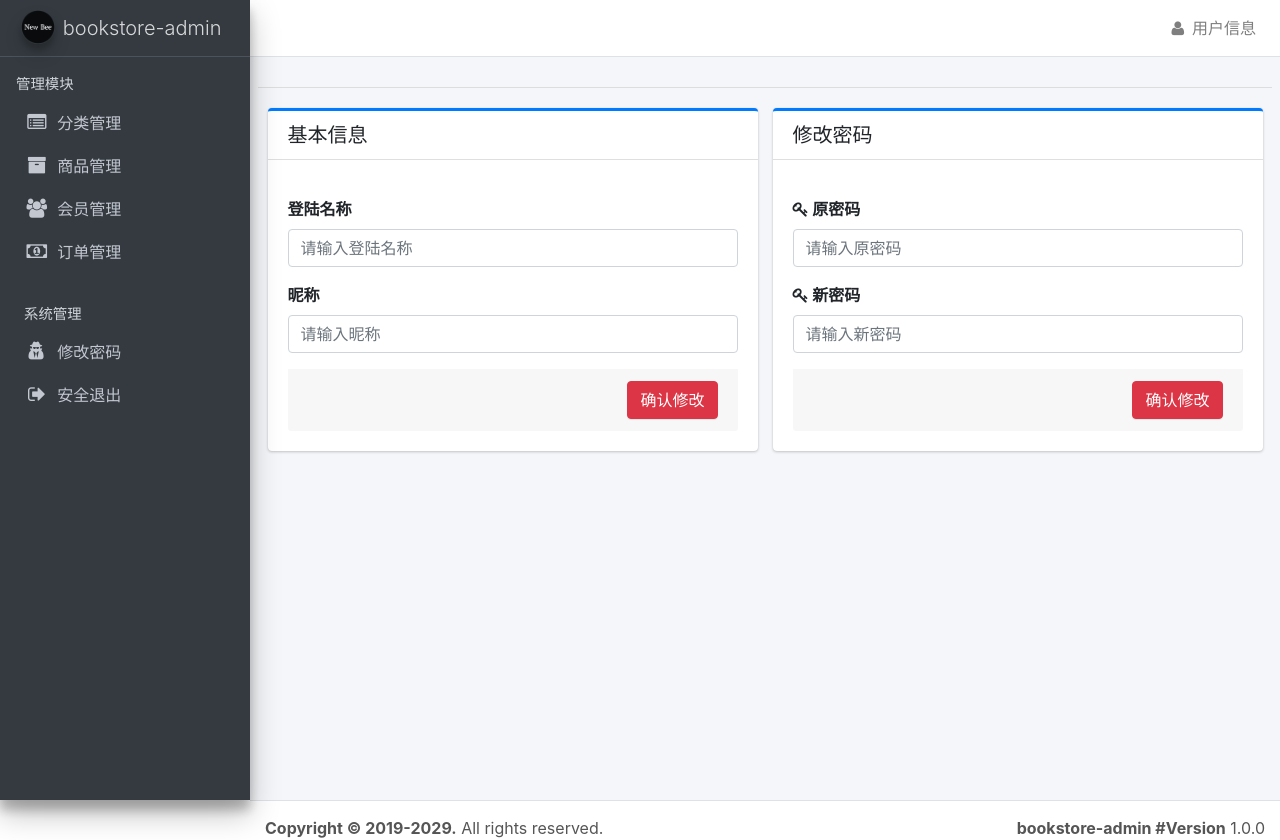
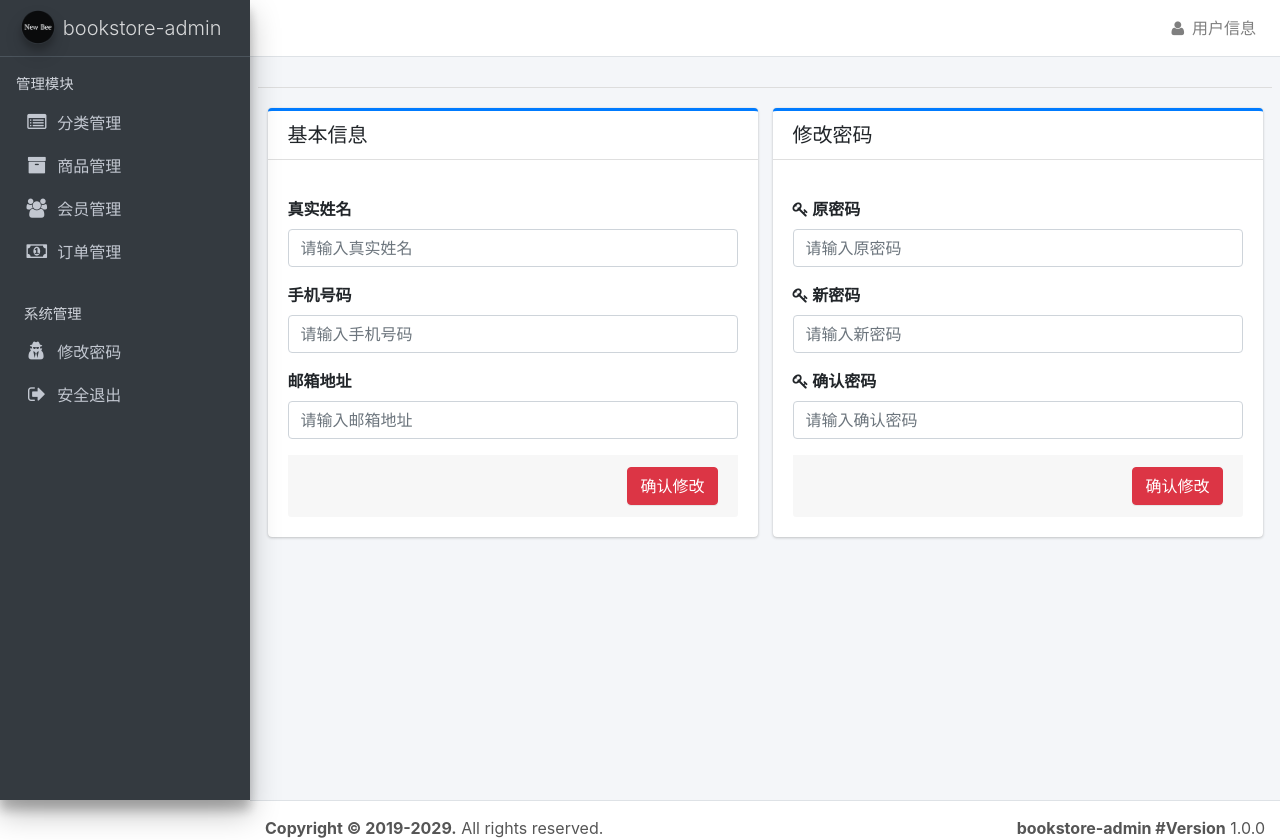
Before and after one commit to github-yangwanhao/bookstore, a Spring app: template src/main/resources/templates/admin/profile.html in a window 1280 px wide. Shown: the top 840 px of the page. Run offline with Thymeleaf, Linux system fonts and the light colour scheme; the template is opened without the code that fills it, so the values that code supplies are empty; some of the project's set-up classes (security, data sources, template engines, error pages and the like) are left out, and stand-ins take their place; some libraries are stand-ins or nearby versions.

Commit message:
完成后台管理个人信息修改和密码修改

```diff
--- a/src/main/java/cn/yangwanhao/bookstore/common/util/ValidateUtils.java
+++ b/src/main/java/cn/yangwanhao/bookstore/common/util/ValidateUtils.java
@@ -44,7 +44,7 @@ public class ValidateUtils {
      * @createDate 2019/10/17 11:44
      */
     public static Boolean isMobileNumber(String phoneStr) {
-        return StringUtils.isBlank(phoneStr) && PHONE_PATTERN.matcher(phoneStr).matches();
+        return StringUtils.isNotBlank(phoneStr) && PHONE_PATTERN.matcher(phoneStr).matches();
     }
 
     /**
@@ -55,7 +55,7 @@ public class ValidateUtils {
      * @createDate 2019/10/17 11:45
      */
     public static boolean isEmail(String mailStr) {
-        return StringUtils.isBlank(mailStr) && MAIL_PATTERN.matcher(mailStr).matches();
+        return StringUtils.isNotBlank(mailStr) && MAIL_PATTERN.matcher(mailStr).matches();
     }
 
 }
--- a/src/main/resources/static/admin/dist/js/profile.js
+++ b/src/main/resources/static/admin/dist/js/profile.js
@@ -2,73 +2,95 @@ $(function () {
     //修改个人信息
     $('#updateUserNameButton').click(function () {
         $("#updateUserNameButton").attr("disabled",true);
-        var userName = $('#loginUserName').val();
-        var nickName = $('#nickName').val();
-        if (validUserNameForUpdate(userName, nickName)) {
-            //ajax提交数据
-            var params = $("#userNameForm").serialize();
+        var realname = $("#realname").val();
+        var phone = $('#phone').val();
+        var email = $('#email').val();
+        if (validUserNameForUpdate(realname, phone, email)) {
+            var data = {
+                "realname": realname,
+                "phone": phone,
+                "email": email
+            };
             $.ajax({
                 type: "POST",
-                url: "/admin/profile/name",
-                data: params,
+                url: "/admin/user/updateUserInfo",
+                contentType: "application/json",
+                data: JSON.stringify(data),
                 success: function (r) {
-                    console.log(r);
-                    if (r == 'success') {
-                        alert('修改成功');
+                    $("#updateUserNameButton").attr("disabled",false);
+                    if (r.code == 200) {
+                        swal("修改成功",{
+                            icon: "success"
+                        });
                     } else {
-                        alert('修改失败');
+                        swal("修改失败",{
+                            icon: "error"
+                        });
                     }
+                },
+                error: function (r) {
+                    $("#updateUserNameButton").attr("disabled",false);
+                    swal(r.responseJSON.message,{
+                        icon: "error"
+                    });
                 }
             });
         }
+        $("#updateUserNameButton").attr("disabled",false);
     });
     //修改密码
     $('#updatePasswordButton').click(function () {
         $("#updatePasswordButton").attr("disabled",true);
-        var originalPassword = $('#originalPassword').val();
+        var oldPassword = $('#oldPassword').val();
         var newPassword = $('#newPassword').val();
-        if (validPasswordForUpdate(originalPassword, newPassword)) {
-            var params = $("#userPasswordForm").serialize();
+        var reNewPassword = $('#reNewPassword').val();
+        if (validPasswordForUpdate(oldPassword, newPassword, reNewPassword)) {
+            var data = {
+              "oldPassword": oldPassword,
+              "newPassword": newPassword,
+              "reNewPassword": reNewPassword
+            };
             $.ajax({
                 type: "POST",
-                url: "/admin/profile/password",
-                data: params,
+                url: "/admin/user/resetPassword",
+                contentType: "application/json",
+                data: JSON.stringify(data),
                 success: function (r) {
-                    console.log(r);
-                    if (r == 'success') {
-                        alert('修改成功');
-                        window.location.href = '/admin/login';
+                    $("#updatePasswordButton").attr("disabled",false);
+                    if (r.code == 200) {
+                        swal("修改成功",{
+                            icon: "success"
+                        });
+                        window.location.href = '/admin/login/logout';
                     } else {
-                        alert('修改失败');
+                        swal("修改失败",{
+                            icon: "error"
+                        });
                     }
+                },
+                error: function (r) {
+                    $("#updatePasswordButton").attr("disabled",false);
+                    swal(r.responseJSON.message,{
+                        icon: "error"
+                    });
                 }
             });
         }
+        $("#updatePasswordButton").attr("disabled",false);
     });
 })
 
 /**
  * 名称验证
  */
-function validUserNameForUpdate(userName, nickName) {
-    if (isNull(userName) || userName.trim().length < 1) {
-        $('#updateUserName-info').css("display", "block");
-        $('#updateUserName-info').html("请输入登陆名称！");
+function validUserNameForUpdate(realname, phone, email) {
+    if (!isEmpty(realname, "真实姓名不能为空")) {
         return false;
     }
-    if (isNull(nickName) || nickName.trim().length < 1) {
-        $('#updateUserName-info').css("display", "block");
-        $('#updateUserName-info').html("昵称不能为空！");
+    if (!isEmpty(phone, "手机号码不能为空")) {
         return false;
     }
-    if (!validUserName(userName)) {
-        $('#updateUserName-info').css("display", "block");
-        $('#updateUserName-info').html("请输入符合规范的登录名！");
-        return false;
-    }
-    if (!validCN_ENString2_18(nickName)) {
-        $('#updateUserName-info').css("display", "block");
-        $('#updateUserName-info').html("请输入符合规范的昵称！");
+    if (!isEmpty(email, "邮箱地址不能为空")) {
         return false;
     }
     return true;
@@ -77,21 +99,31 @@ function validUserNameForUpdate(userName, nickName) {
 /**
  * 密码验证
  */
-function validPasswordForUpdate(originalPassword, newPassword) {
-    if (isNull(originalPassword) || originalPassword.trim().length < 1) {
-        $('#updatePassword-info').css("display", "block");
-        $('#updatePassword-info').html("请输入原密码！");
+function validPasswordForUpdate(oldPassword, newPassword, reNewPassword) {
+    if (!isEmpty(oldPassword, "旧密码不能为空")) {
         return false;
     }
-    if (isNull(newPassword) || newPassword.trim().length < 1) {
-        $('#updatePassword-info').css("display", "block");
-        $('#updatePassword-info').html("新密码不能为空！");
+    if (!isEmpty(newPassword, "新密码不能为空")) {
         return false;
     }
-    if (!validPassword(newPassword)) {
-        $('#updatePassword-info').css("display", "block");
-        $('#updatePassword-info').html("请输入符合规范的密码！");
+    if (!isEmpty(reNewPassword, "确认密码不能为空")) {
+        return false;
+    }
+    if (newPassword !== reNewPassword) {
+        swal("两次输入的密码不一致",{
+           icon: "error"
+        });
         return false;
     }
     return true;
 }
+
+function isEmpty(value, message) {
+    if (isNull(value) || value.trim().length < 1) {
+        swal(message,{
+           icon: "error"
+        });
+        return false;
+    }
+    return true;
+}
--- a/src/main/resources/templates/admin/login.html
+++ b/src/main/resources/templates/admin/login.html
@@ -54,7 +54,7 @@
                 </div>
                 <div class="row">
                     <div class="col-6">
-                        <input type="text" class="form-control" name="captcha" placeholder="请输入验证码" required="true">
+                        <input type="text" class="form-control" name="captcha" placeholder="请输入验证码" required="true" autocomplete="off">
                     </div>
                     <div class="col-6">
                         <img alt="单击图片刷新！" class="pointer" th:src="@{/common/captcha/showPic}"
--- a/src/main/resources/templates/admin/profile.html
+++ b/src/main/resources/templates/admin/profile.html
@@ -30,16 +30,19 @@
                                     </div>
                                     <!-- text input -->
                                     <div class="form-group">
-                                        <label>登陆名称</label>
-                                        <input type="text" class="form-control" id="loginUserName"
-                                               name="loginUserName"
-                                               placeholder="请输入登陆名称" required="true" th:value="${loginUserName}">
+                                        <label>真实姓名</label>
+                                        <input type="text" class="form-control" id="realname" name="realname"
+                                               placeholder="请输入真实姓名" required="true" th:value="${vo.realname}">
                                     </div>
                                     <div class="form-group">
-                                        <label>昵称</label>
-                                        <input type="text" class="form-control" id="nickName"
-                                               name="nickName"
-                                               placeholder="请输入昵称" required="true" th:value="${nickName}">
+                                        <label>手机号码</label>
+                                        <input type="text" class="form-control" id="phone" name="phone"
+                                               placeholder="请输入手机号码" required="true" th:value="${vo.phone}">
+                                    </div>
+                                    <div class="form-group">
+                                        <label>邮箱地址</label>
+                                        <input type="text" class="form-control" id="email" name="email"
+                                               placeholder="请输入邮箱地址" required="true" th:value="${vo.email}">
                                     </div>
                                     <div class="card-footer">
                                         <button type="button" id="updateUserNameButton" onsubmit="return false;"
@@ -63,14 +66,18 @@
                                     <!-- input states -->
                                     <div class="form-group">
                                         <label class="control-label"><i class="fa fa-key"></i> 原密码</label>
-                                        <input type="text" class="form-control" id="originalPassword"
-                                               name="originalPassword"
+                                        <input type="password" class="form-control" id="oldPassword" name="oldPassword"
                                                placeholder="请输入原密码" required="true">
                                     </div>
                                     <div class="form-group">
                                         <label class="control-label"><i class="fa fa-key"></i> 新密码</label>
-                                        <input type="text" class="form-control" id="newPassword" name="newPassword"
+                                        <input type="password" class="form-control" id="newPassword" name="newPassword"
                                                placeholder="请输入新密码" required="true">
+                                    </div>
+                                    <div class="form-group">
+                                        <label class="control-label"><i class="fa fa-key"></i> 确认密码</label>
+                                        <input type="password" class="form-control" id="reNewPassword" name="reNewPassword"
+                                               placeholder="请输入确认密码" required="true">
                                     </div>
                                     <div class="card-footer">
                                         <button type="button" id="updatePasswordButton" onsubmit="return false;"
@@ -98,6 +105,8 @@
 <script th:src="@{/admin/plugins/bootstrap/js/bootstrap.bundle.min.js}"></script>
 <!-- AdminLTE App -->
 <script th:src="@{/admin/dist/js/adminlte.min.js}"></script>
+<!-- sweetalert -->
+<script th:src="@{/admin/plugins/sweetalert/sweetalert.min.js}"></script>
 <!-- public.js -->
 <script th:src="@{/admin/dist/js/public.js}"></script>
 <!-- profile -->
--- a/src/main/resources/templates/admin/sidebar.html
+++ b/src/main/resources/templates/admin/sidebar.html
@@ -106,7 +106,7 @@
                 </li>
                 <li class="nav-header">系统管理</li>
                 <li class="nav-item">
-                    <a th:href="@{/admin/profile}"
+                    <a th:href="@{/admin/page/profile}"
                        th:class="${path}=='profile'?'nav-link active':'nav-link'">
                         <i class="fa fa-user-secret nav-icon"></i>
                         <p>修改密码</p>
```
Also changed, not shown: src/main/java/cn/yangwanhao/bookstore/controller/admin/AdminPageController.java (+15 -0 lines), src/main/java/cn/yangwanhao/bookstore/controller/admin/AdminUserController.java (added, +41 -0 lines).
